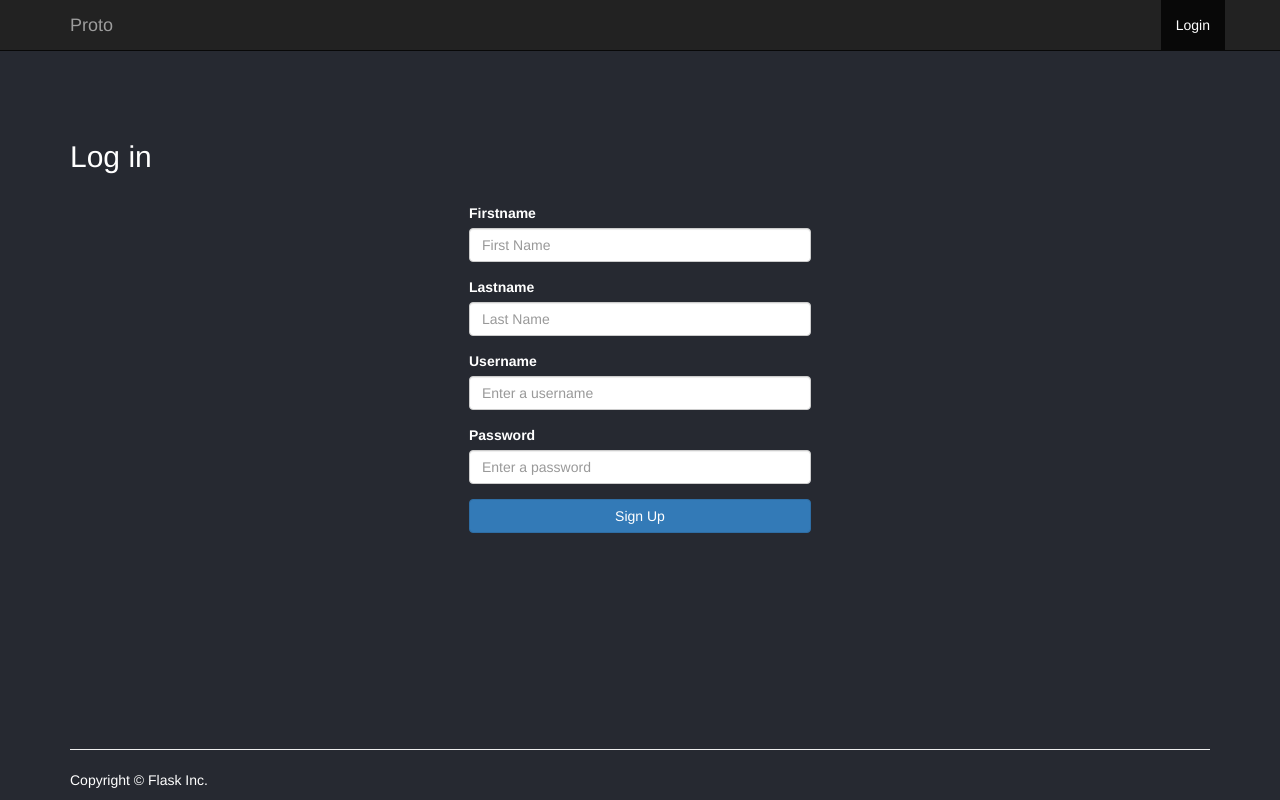
After one commit to RandyCaine1/Proto-3, a Flask app: page /signup in a window 1280 px wide. The commit adds this page. Run offline with Flask 2, Linux system fonts and the light colour scheme; some libraries are stand-ins or nearby versions.

Commit message:
Add signup and login

```diff
--- a/app/forms.py
+++ b/app/forms.py
@@ -5,3 +5,9 @@ from wtforms.validators import InputRequired
 class LoginForm(FlaskForm):
     username = StringField('Username', validators=[InputRequired()])
     password = PasswordField('Password', validators=[InputRequired()])
+
+class SignUpForm(FlaskForm):
+    firstname = StringField('Firstname', validators=[InputRequired()])
+    lastname = StringField('Lastname', validators=[InputRequired()])
+    username = StringField('Username', validators=[InputRequired()])
+    password = PasswordField('Password', validators=[InputRequired()])
--- a/app/models.py
+++ b/app/models.py
@@ -2,8 +2,8 @@ from . import db
 
 class User(db.Model):
     id = db.Column(db.Integer, primary_key=True)
-    first_name = db.Column(db.String(80))
-    last_name = db.Column(db.String(80))
+    firstname = db.Column(db.String(80))
+    lastname = db.Column(db.String(80))
     username = db.Column(db.String(80), unique=True)
     password = db.Column(db.String(255))
 
--- a/app/static/css/app.css
+++ b/app/static/css/app.css
@@ -1,3 +1,24 @@
-body {
-    padding-top: 50px;
+html,body {
+    padding-top: 60px;
+    background-color: #262931;
+    color: white;
+    margin-bottom: 60px;
 }
+
+/* Login Form*/
+.login-form{
+    width: 30%;
+    margin-top: 2%;
+}
+
+/* Signup Form*/
+.signup-form{
+    width: 30%;
+}
+
+
+footer {
+  position: absolute;
+  bottom: 0;
+  width: 100%;
+}
--- a/app/templates/base.html
+++ b/app/templates/base.html
@@ -5,7 +5,7 @@
     <meta http-equiv="X-UA-Compatible" content="IE=edge">
     <meta name="viewport" content="width=device-width, initial-scale=1">
     <!-- The above 3 meta tags *must* come first in the head; any other head content must come *after* these tags -->
-    <title>INFO3180 Lab 5</title>
+    <title>Proto 2</title>
 
     <!-- Bootstrap -->
     <link href="/static/css/bootstrap.min.css" rel="stylesheet">
@@ -17,7 +17,8 @@
       <script src="https://oss.maxcdn.com/respond/1.4.2/respond.min.js"></script>
     <![endif]-->
     <link rel="stylesheet" href="/static/css/app.css">
-    <link rel = "shortcut icon" href = "../favicon.ico">
+     <!-- Favicon -->
+    <link rel="shortcut icon" href="{{ url_for('static', filename='favicon.ico') }}">
     {% block css %} {% endblock%}
   </head>
   <body>
--- a/app/templates/flash_messages.html
+++ b/app/templates/flash_messages.html
@@ -1,7 +1,10 @@
 {% with messages = get_flashed_messages(with_categories=true) %}
   {% if messages %}
     {% for category, message in messages %}
-      <div class="alert alert-{{ category }}">{{ message }}</div>
+      <div class="alert alert-{{ category }} alert-dismissible">
+        <a href="#" class="close" data-dismiss="alert" aria-label="close">&times;</a>
+        {{ message }}
+      </div>
     {% endfor %}
   {% endif %}
 {% endwith %}
--- a/app/templates/header.html
+++ b/app/templates/header.html
@@ -7,13 +7,9 @@
             <span class="icon-bar"></span>
             <span class="icon-bar"></span>
           </button>
-          <a class="navbar-brand" href="{{ url_for('home') }}">Lab 5</a>
+          <a class="navbar-brand" href="{{ url_for('home') }}">Proto</a>
         </div>
         <div id="navbar" class="collapse navbar-collapse">
-          <ul class="nav navbar-nav">
-            <li class="active"><a href="{{ url_for('home') }}">Home</a></li>
-            <li><a href="{{ url_for('about') }}">About</a></li>
-          </ul>
 
           <ul class="nav navbar-nav navbar-right">
 
--- /dev/null
+++ b/app/templates/signup.html
@@ -0,0 +1,34 @@
+{% extends "base.html" %}
+
+{% block main %}
+
+  <h2>Log in</h2>
+  <div class="signup-form center-block">
+
+    </br>
+    {% include 'flash_messages.html' %}
+    <form action="{{ url_for('signup') }}" method="post">
+      {{ form.csrf_token }}
+       <div class="form-group">
+        {{ form.firstname.label }}
+        {{ form.firstname(class='form-control', placeholder="First Name") }}
+      </div>
+       <div class="form-group">
+        {{ form.lastname.label }}
+        {{ form.lastname(class='form-control', placeholder="Last Name") }}
+      </div>
+      <div class="form-group">
+        {{ form.username.label }}
+        {{ form.username(class='form-control', placeholder="Enter a username") }}
+      </div>
+      <div class="form-group">
+        {{ form.password.label }}
+        {{ form.password(class='form-control', placeholder = "Enter a password") }}
+      </div>
+      <button type="submit" name="submit" class="btn btn-primary btn-block">Sign Up</button>
+      <br>
+
+    </form>
+
+  </div>
+{% endblock %}
--- a/app/views.py
+++ b/app/views.py
@@ -8,7 +8,7 @@ This file creates your application.
 from app import app, db, login_manager
 from flask import render_template, request, redirect, url_for, flash
 from flask_login import login_user, logout_user, current_user, login_required
-from forms import LoginForm
+from forms import LoginForm,SignUpForm
 from models import User
 from app.models import *
 
@@ -33,6 +33,26 @@ def about():
     """Render the website's about page."""
     return render_template('about.html')
 
+@app.route('/signup', methods=["GET", "POST"])
+def signup():
+    #Initialization
+    form = SignUpForm()
+    if request.method == "POST":
+
+        if form.validate_on_submit():
+            firstname = form.firstname.data
+            lastname = form.lastname.data
+            username = form.username.data
+            password = form.password.data
+        # Add to database
+        user = User(firstname = firstname,lastname = lastname,username = username,password = password)
+        db.create_all()
+        db.session.add(user)
+        db.session.commit()
+        login_user(user)
+        return redirect(url_for("profile"))
+    return render_template("signup.html", form=form)
+
 @app.route("/login", methods=["GET", "POST"])
 def login():
     #Initialization
@@ -44,12 +64,12 @@ def login():
             username = form.username.data
             password = form.password.data
 
-            user = UserProfile.query.filter_by(username=username,password=password).first()
+            user = User.query.filter_by(username=username,password=password).first()
             if user is None:
                 flash("Sorry, there is no such user.","warning")
             else:
                 login_user(user)
-                return redirect(url_for("secure_page"))
+                return redirect(url_for("profile"))
     return render_template("login.html", form=form)
 
 
@@ -61,18 +81,18 @@ def logout():
     return redirect(url_for("home"))
 
 
-@app.route('/secure-page')
+@app.route('/profile')
 @login_required
-def secure_page():
+def profile():
     flash("You were logged in!", "success")
-    return render_template('secure_page.html')
+    return render_template('profile.html')
 
 
 # user_loader callback. This callback is used to reload the user object from
 # the user ID stored in the session
 @login_manager.user_loader
 def load_user(id):
-    return UserProfile.query.get(int(id))
+    return User.query.get(int(id))
 
 ###
 # The functions below should be applicable to all Flask apps.
```
Also changed, not shown: app/templates/login.html (+7 -1 lines), app/templates/profile.html (added, +50 -0 lines), app/templates/secure_page.html (deleted, +0 -9 lines), app/static/favicon.ico (added), favicon.ico (deleted).
